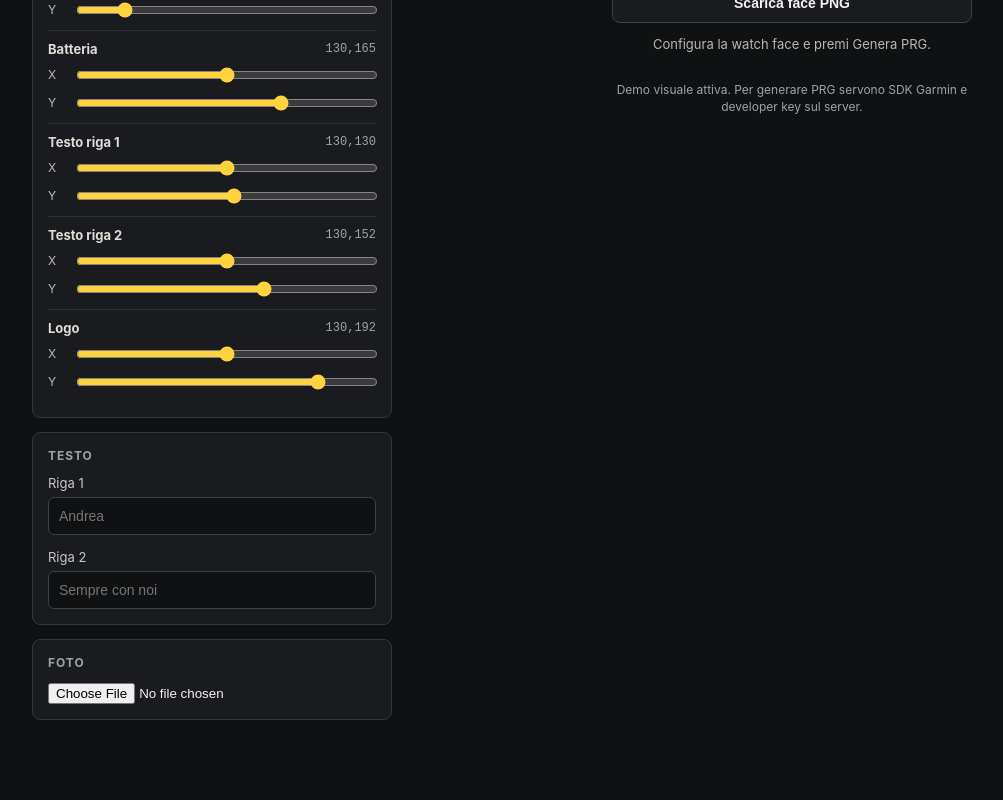
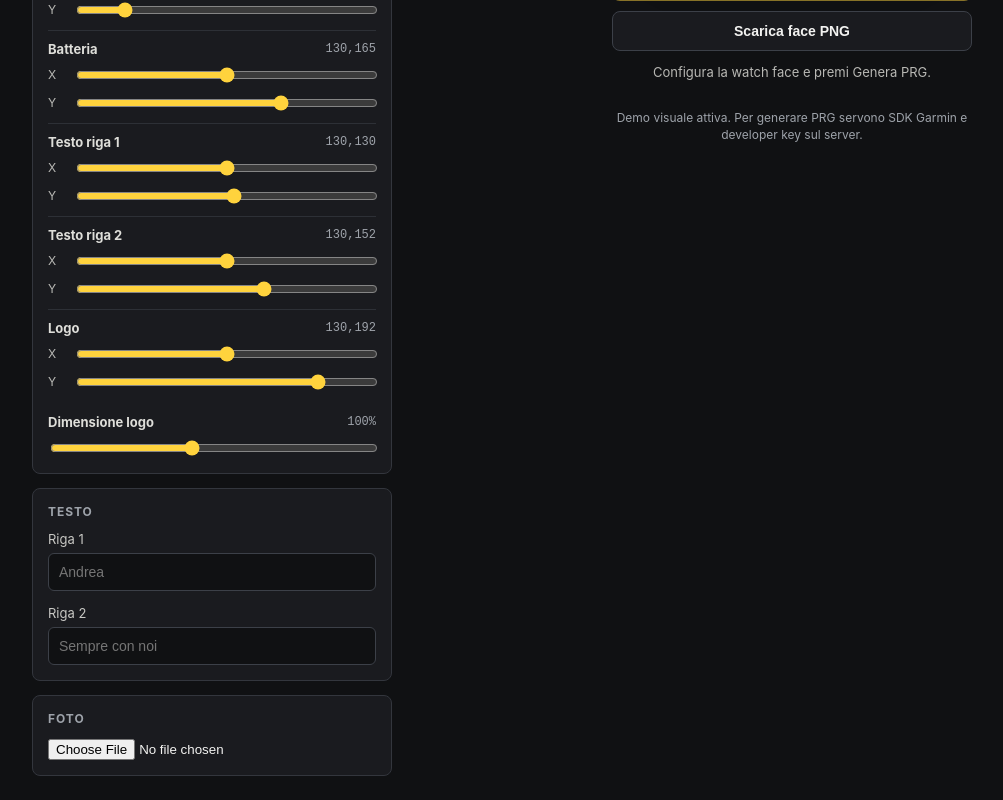
Before and after one commit to mgallesio/granbike-face-builder, a React (Vite) app in the folder frontend/: page / in a window 1280 px wide. Shown: the part 1143-1943 px from the top of the page, without its empty margins (42-1045 px from the left). Before the commit the page ends 1887 px from the top, so only its background shows below. Built offline with nearby package versions, Linux system fonts and the light colour scheme; no server answers.

Commit message:
Add proportional logo scaling

```diff
--- a/frontend/src/App.jsx
+++ b/frontend/src/App.jsx
@@ -52,6 +52,7 @@ export default function App() {
     text2Y: 152,
     logoX: 130,
     logoY: 192,
+    logoScale: 100,
     photoScale: 100,
     memorialLine1: "",
     memorialLine2: "",
@@ -298,6 +299,13 @@ export default function App() {
             onX={(value) => update("logoX", value)}
             onY={(value) => update("logoY", value)}
           />
+          <ScaleControl
+            label="Dimensione logo"
+            value={config.logoScale}
+            min={40}
+            max={180}
+            onChange={(value) => update("logoScale", value)}
+          />
         </section>
 
         <section className="panel">
@@ -328,19 +336,13 @@ export default function App() {
           <h2>Foto</h2>
           <input type="file" accept="image/*" onChange={onPhotoChange} />
           {photoFile && (
-            <div className="scale-control">
-              <div className="position-title">
-                <span>Dimensione foto</span>
-                <code>{config.photoScale}%</code>
-              </div>
-              <input
-                type="range"
-                min="25"
-                max="180"
-                value={config.photoScale}
-                onChange={(e) => update("photoScale", Number(e.target.value))}
-              />
-            </div>
+            <ScaleControl
+              label="Dimensione foto"
+              value={config.photoScale}
+              min={25}
+              max={180}
+              onChange={(value) => update("photoScale", value)}
+            />
           )}
           {photoFile && (
             <button className="secondary-btn" onClick={clearPhoto} type="button">
@@ -437,6 +439,24 @@ function PositionControl({ label, x, y, onX, onY }) {
   );
 }
 
+function ScaleControl({ label, value, min, max, onChange }) {
+  return (
+    <div className="scale-control">
+      <div className="position-title">
+        <span>{label}</span>
+        <code>{value}%</code>
+      </div>
+      <input
+        type="range"
+        min={min}
+        max={max}
+        value={value}
+        onChange={(e) => onChange(Number(e.target.value))}
+      />
+    </div>
+  );
+}
+
 function safeFileName(name) {
   return String(name)
     .replace(/[<>:"/\\|?*\x00-\x1F]/g, "")
--- a/frontend/src/components/WatchPreview.jsx
+++ b/frontend/src/components/WatchPreview.jsx
@@ -62,12 +62,15 @@ export default function WatchPreview({ config, photoUrl }) {
       }
 
       if (logosquadraRef.current) {
+        const logoScale = (config.logoScale ?? 100) / 100;
+        const logoW = 160 * logoScale;
+        const logoH = 62 * logoScale;
         ctx.drawImage(
           logosquadraRef.current,
-          (config.logoX ?? 130) - 80,
+          (config.logoX ?? 130) - logoW / 2,
           config.logoY ?? 192,
-          160,
-          62
+          logoW,
+          logoH
         );
       }
 
```
Also changed, not shown: 2 other files (tests, documents, lock files or other folders).
